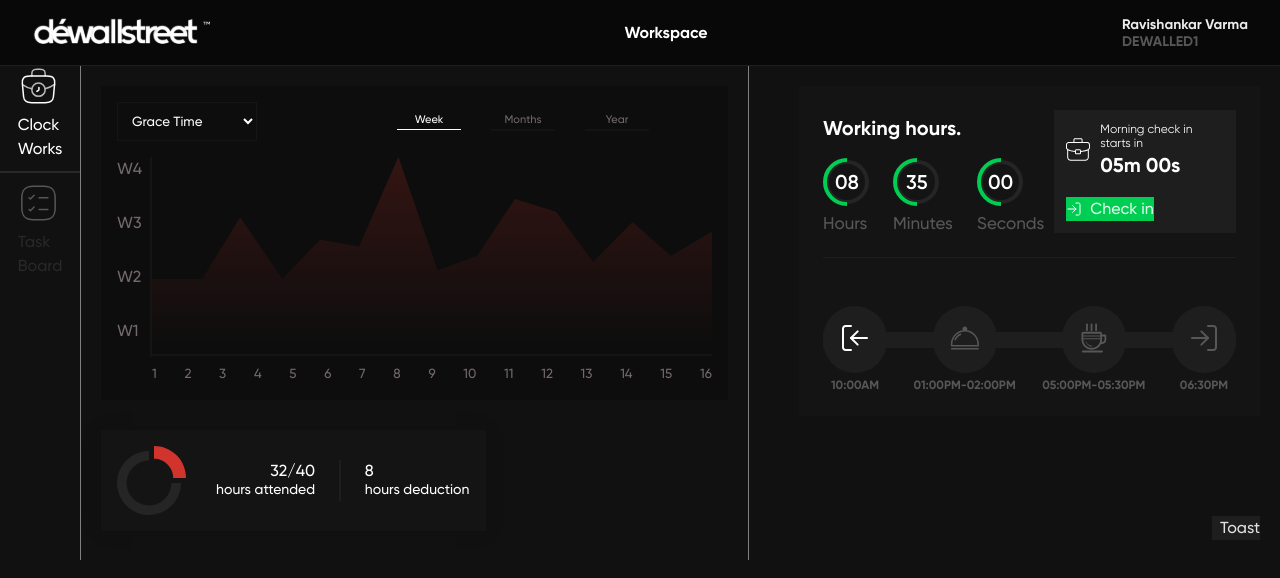
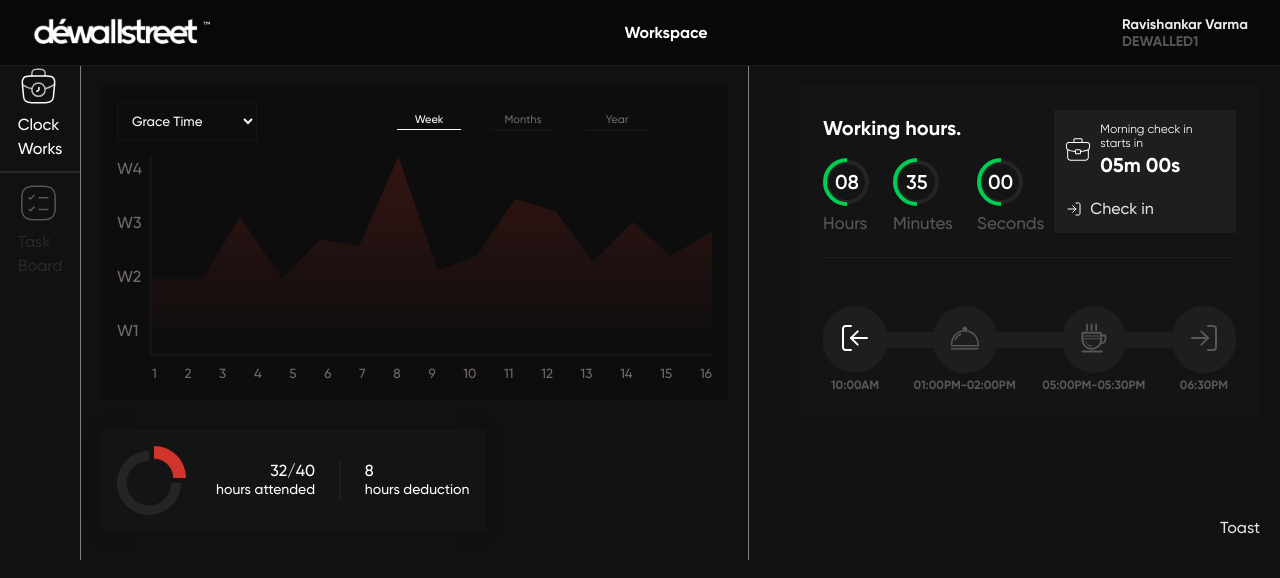
Before and after one commit to chieftain-defutura/Dewallstreet-Timesheet, a React (Vite) app: page /home in a window 1280 px wide. Shown: the top 578 px of the page. Built offline with nearby package versions, Linux system fonts and the light colour scheme.

Commit message:
chore:push button changes

```diff
--- a/src/components/Assigntasks/WorkingHours/index.jsx
+++ b/src/components/Assigntasks/WorkingHours/index.jsx
@@ -47,7 +47,12 @@ const WorkingHours = () => {
                   <h4>05m 00s</h4>
                 </div>
               </div>
-              <Button props="Check in" image={checkin} variant="primary" />
+              <Button
+                props="Check in"
+                image={checkin}
+                variant="primary"
+                size="medium"
+              />
             </div>
           </div>
           <div className="centeremptyline"></div>
--- a/src/components/Button/Button.css
+++ b/src/components/Button/Button.css
@@ -1,5 +1,4 @@
 .Button-main {
-  /* background-color: var(--green, #00ce53); */
   font-family: "Gilroy-medium";
   align-items: center;
   justify-content: center;
@@ -22,19 +21,14 @@
 }
 .Toast {
   background: #1e1e1e;
-  width: fit-content;
 }
 .small {
-  padding: 4px 25px;
+  padding: 4px 16px;
+  background-color: red;
 }
 .medium {
   padding: 12px 20px;
 }
 .large {
-  width: 12px 0;
+  padding: 12px 30px;
 }
-@media (max-width: 1290px) {
-  .Button_main {
-    padding: 10px 15px;
-  }
-}
--- a/src/components/Button/index.jsx
+++ b/src/components/Button/index.jsx
@@ -2,13 +2,13 @@
 
 import React from "react";
 import "./Button.css";
-const Styles = ["primary", "seccondary", "Toast"];
-const Size = ["medium", "large", "small"];
+const Styles = ["primary", "secondary", "Toast"];
+const Size = ["small", "medium", "large"];
 const Button = ({ props, image, handleClick, variant }) => {
-  const styles = Styles.includes(variant) ? variant : Styles[0];
-  const size = Styles.includes(variant) ? variant : Styles[0];
+  const styles = Styles.includes(variant ? variant : Styles[0]);
+  const size = Size.includes(variant ? variant : Size[0]);
   return (
-    <div className={`Button-main ${styles}  ${size}`} onClick={handleClick}>
+    <div className={`Button-main ${styles} ${size}`} onClick={handleClick}>
       <img src={image} alt="" />
       {props}
     </div>
--- a/src/components/Taskboard/index.jsx
+++ b/src/components/Taskboard/index.jsx
@@ -3,7 +3,7 @@
 import React from "react";
 import Homeheader from "../Header/Homeheader";
 import Assigntasks from "../Assigntasks/assigntasks";
-import Designpage from "./Logs/Logs";
+import Designpage from "./Log/Logs";
 
 const Taskboard = () => {
   return (
--- a/src/components/Toasts/Toasts.css
+++ b/src/components/Toasts/Toasts.css
@@ -29,7 +29,7 @@
 .toast_verticalline {
   width: 1px;
   height: 42px;
-  background: pink;
+  background: #141414;
 }
 .message_box > img {
   padding: 10px;
```
